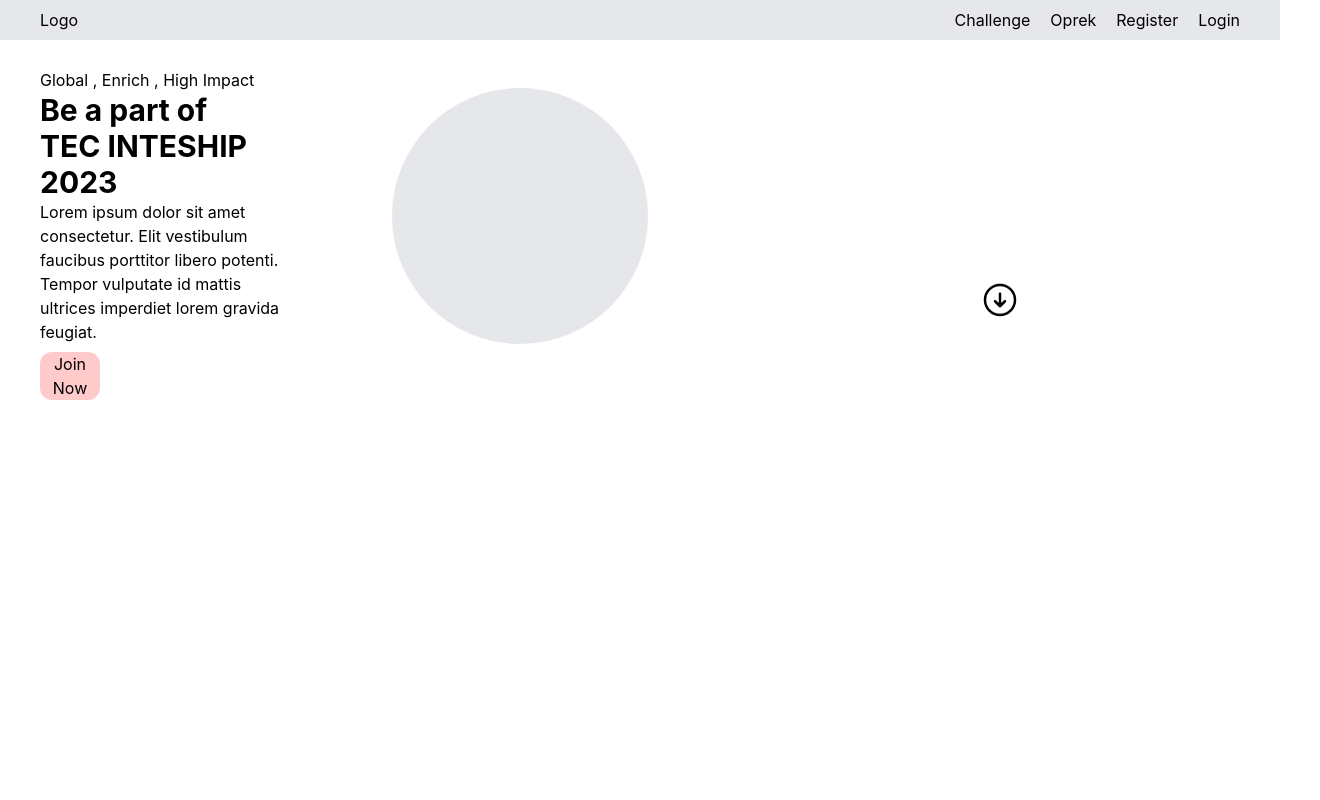
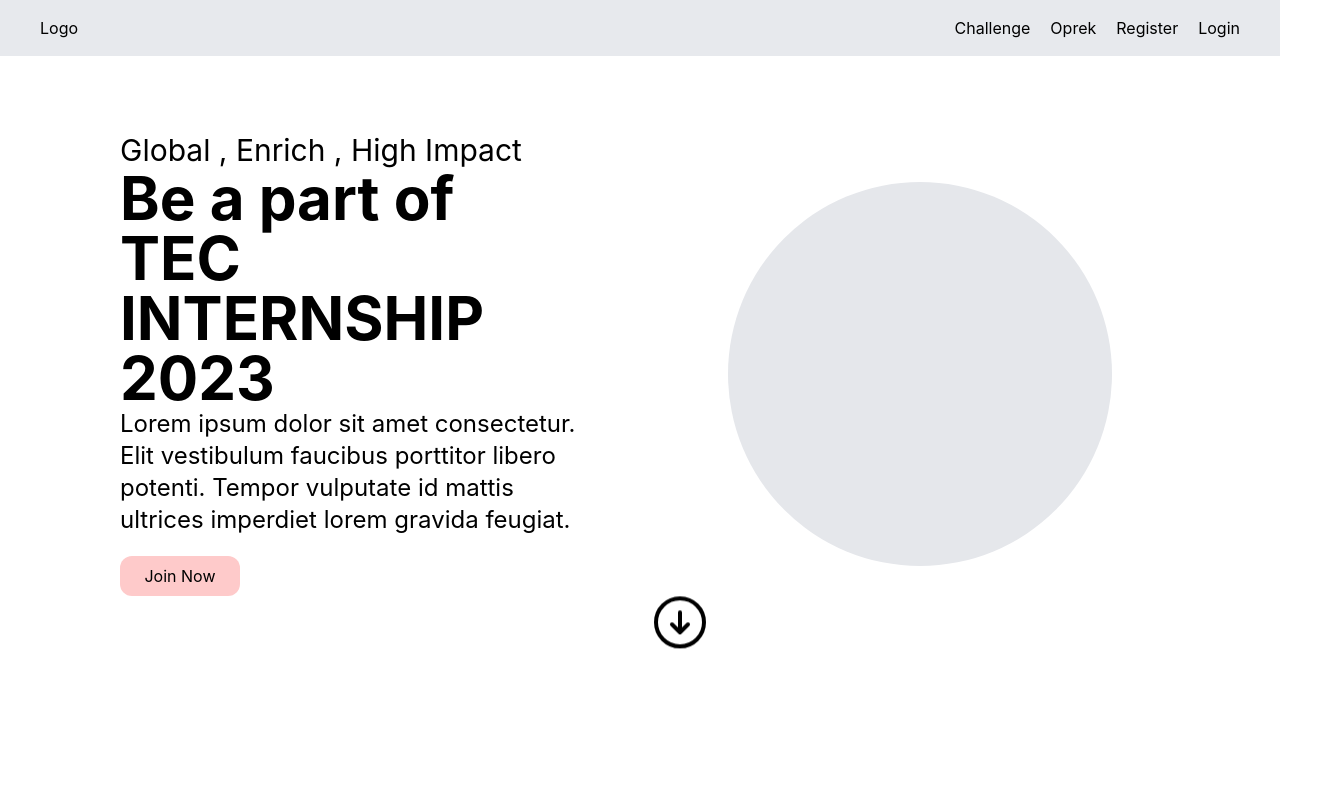
Before and after one commit to gunturoktavianto/frontend-ohu-tec-2023, a React (Create React App) app in the folder ohu-tec-2023/: page / in a window 1280 px wide. Shown: the top 800 px of the page, 1320 px wide, since content can reach past the window. Built offline with nearby package versions, Linux system fonts and the light colour scheme.

Commit message:
finishing

```diff
--- a/ohu-tec-2023/package.json
+++ b/ohu-tec-2023/package.json
@@ -6,6 +6,7 @@
     "@testing-library/jest-dom": "^5.17.0",
     "@testing-library/react": "^13.4.0",
     "@testing-library/user-event": "^13.5.0",
+    "framer-motion": "^10.16.0",
     "react": "^18.2.0",
     "react-dom": "^18.2.0",
     "react-scripts": "5.0.1",
--- a/ohu-tec-2023/src/component/Hero.jsx
+++ b/ohu-tec-2023/src/component/Hero.jsx
@@ -1,22 +1,23 @@
 import React from 'react'
+
 
 const Hero = () => {
     return (
-        <div className='w-screen h-screen '>
-            <div className='flex pt-7 px-10 h-full flex-col md:flex-row' >
-                <div className='flex flex-col w-full md:w-1/2 '>
-                    <p>Global , Enrich , High Impact</p>
-                    <p className='text-3xl font-bold'>Be a part of <br /> TEC INTESHIP 2023</p>
-                    <p>Lorem ipsum dolor sit amet consectetur. Elit vestibulum faucibus porttitor libero potenti. Tempor vulputate id mattis ultrices imperdiet lorem gravida feugiat.</p>
-                    <button className='bg-red-200 w-1/4 rounded-xl my-2'>Join Now</button>
+        <div className='w-screen h-screen pt-20 '>
+            <div className='flex flex-col h-full px-10 pt-7 md:flex-row md:justify-center md:items-center md:px-20 md:w-screen md:translate-x-10 md:-translate-y-20' >
+                <div className='flex flex-col w-full md:w-3/4 '>
+                    <p className='md:text-3xl'>Global , Enrich , High Impact</p>
+                    <p className='text-3xl font-bold md:text-6xl'>Be a part of <br /> TEC INTERNSHIP 2023</p>
+                    <p className='md:text-2xl'>Lorem ipsum dolor sit amet consectetur. Elit vestibulum faucibus porttitor libero potenti. Tempor vulputate id mattis ultrices imperdiet lorem gravida feugiat.</p>
+                    <button className='w-1/4 my-2 bg-red-200 rounded-xl md:my-5 md:h-10'>Join Now</button>
                 </div>
-                <div className='w-full h-fit items-center flex justify-center py-5'>
-                    <div className=' bg-gray-200 w-64 h-64 rounded-full '>
+                <div className='flex items-center justify-center w-full py-5 h-fit'>
+                    <div className='w-64 h-64 bg-gray-200 rounded-full md:w-96 md:h-96'>
                     </div>
                 </div>
-                <div className='w-full flex items-center justify-center animate-bounce pt-10 '>
+                <div className='fixed flex items-center justify-center w-full pt-10 animate-bounce bottom-10'>
                     {/* icon */}
-                    <svg xmlns="http://www.w3.org/2000/svg" fill="none" viewBox="0 0 24 24" strokeWidth={1.5} stroke="currentColor" className="w-10 h-10  cursor-pointer">
+                    <svg xmlns="http://www.w3.org/2000/svg" fill="none" viewBox="0 0 24 24" strokeWidth={1.5} stroke="currentColor" className="w-10 h-10 cursor-pointer md:w-16 md:h-16">
                         <path strokeLinecap="round" strokeLinejoin="round" d="M9 12.75l3 3m0 0l3-3m-3 3v-7.5M21 12a9 9 0 11-18 0 9 9 0 0118 0z" />
                     </svg>
                 </div>
--- a/ohu-tec-2023/src/component/Kegiatan.jsx
+++ b/ohu-tec-2023/src/component/Kegiatan.jsx
@@ -2,7 +2,7 @@ import React from 'react'
 
 const Kegiatan = () => {
     return (
-        <div className='w-screen h-screen pt-5'>
+        <div className='w-screen pt-5 h-fit'>
             <div className='w-full flex flex-col justify-center items-center text-center px-5'>
                 <h1 className='font-bold text-xl'>What we do in TEC and TEC intership ?</h1>
                 <p className=''>Lorem ipsum dolor sit amet consectetur. Tortor cras mattis sit id maecenas dictum interdum luctus in. Nibh malesuada non mauris non risus. Vel gravida eget justo aenean ultricies auctor risus.</p>
@@ -31,7 +31,7 @@ const Kegiatan = () => {
                 </div>
 
             </div>
-            <div className='w-screen h-screen'></div>
+
         </div>
     )
 }
--- a/ohu-tec-2023/src/component/Navbar.jsx
+++ b/ohu-tec-2023/src/component/Navbar.jsx
@@ -1,17 +1,78 @@
 import React from 'react'
+import { motion, AnimatePresence } from 'framer-motion'
+import { useState } from 'react'
+
 
 const Navbar = () => {
+    const [openNavbar, setopenNavbar] = useState(false)
 
+    function MobileNavbar() {
         return (
-    <div className='bg-gray-200 w-screen h-10 flex justify-between items-center px-10 overflow-clip'>
+
+            <motion.div
+                initial={{ opacity: 0.2 }}
+                whileInView={{ y: 0, opacity: 1 }}
+                exit={{ y: 150, opacity: 0.0 }}
+                transition={{ duration: 0.2 }}
+                className='fixed w-[40vw] h-fit bg-white right-10 top-14 rounded-2xl shadow-lg shadow-gray-800 px-5 py-5 flex flex-col gap-2 ' >
+
+                <p className='cursor-pointer'>Challenge</p>
+
+                <p className='cursor-pointer'>Oprek</p>
+
+                <p className='cursor-pointer'>Register</p>
+
+                <p className='cursor-pointer'>Login</p>
+            </motion.div >
+
+        )
+    }
+    return (
+        <div className='bg-gray-200 w-screen h-14 flex justify-between items-center px-10 overflow-clip fixed    bg-opacity-90 '>
+            {/** navbar for dekstop */}
+            <div className='w-full md:flex items-center justify-between hidden'>
                 <p>Logo</p>
                 <div className='flex gap-5 '>
-            <p  className='cursor-pointer'>Challenge</p>
-            <p  className='cursor-pointer'>Oprek</p>
-            <p  className='cursor-pointer'>Register</p>
-            <p  className='cursor-pointer'>Login</p>
+                    <p className='cursor-pointer'>Challenge</p>
+                    <p className='cursor-pointer'>Oprek</p>
+                    <p className='cursor-pointer'>Register</p>
+                    <p className='cursor-pointer'>Login</p>
                 </div>
+            </div>
+            {/** navbar for mobile */}
+            <div className='md:hidden w-full h-full flex justify-between items-center'>
+                <p>Logo</p>
+                <AnimatePresence>
+                    {!openNavbar && (
+                        <motion.button
+                        initial ={{rotate:180 , opacity:1}}
+                        animate = {openNavbar? {rotate:0 , opacity:1} : {}}
+                        exit = {{rotate:180 , opacity:0}}
 
+                        className='w-fit h-fit' onClick={() => setopenNavbar(!openNavbar)}>
+                            <span class="my-2 block h-[2px] w-[30px] bg-black origin-top-left transition duration-300 ease-in-out"></span>
+                            <span class="my-2 block h-[2px] w-[30px] bg-black transition duration-300 ease-in-out"></span>
+                            <span class="my-1 block h-[2px] w-[30px] bg-black origin-bottom-left transition duration-300 ease-in-out"></span>
+                        </motion.button>
+                    )}
+                    {openNavbar && (
+                        <motion.button
+                        initial ={{rotate:180 , opacity:0}}
+                        whileInView = {openNavbar? {rotate:0 , opacity:1  }:{}}
+                        exit = {{rotate:180 , opacity:0}}
+                        className='w-fit h-fit' onClick={() => setopenNavbar(!openNavbar)}>
+                            <svg xmlns="http://www.w3.org/2000/svg" fill="none" viewBox="0 0 24 24" strokeWidth={1.5} stroke="currentColor" className="w-6 h-6">
+                                <path strokeLinecap="round" strokeLinejoin="round" d="M6 18L18 6M6 6l12 12" />
+                            </svg>
+
+                        </motion.button>
+                    )}
+                </AnimatePresence>
+
+                <AnimatePresence>
+                    {openNavbar && (<MobileNavbar></MobileNavbar>)}
+                </AnimatePresence>
+            </div>
         </div>
     )
 }
```
Also changed, not shown: ohu-tec-2023/src/index.css (line endings or trailing spaces), 2 other files (tests, documents, lock files or other folders). Lines whose indentation alone changed are shown as unchanged.
